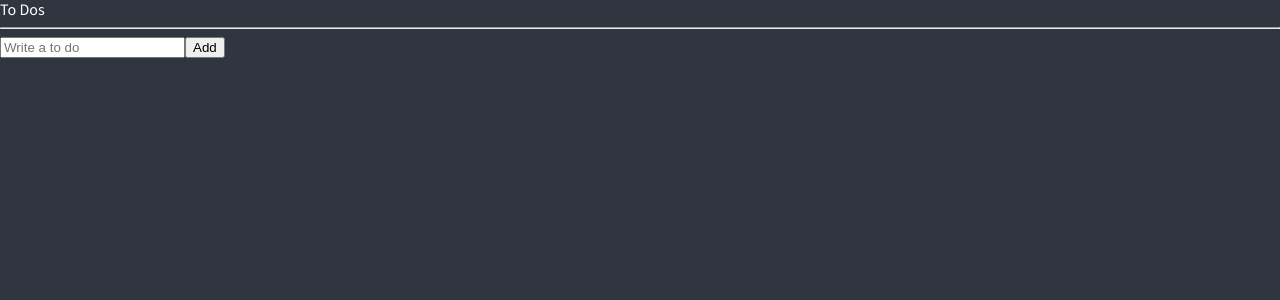
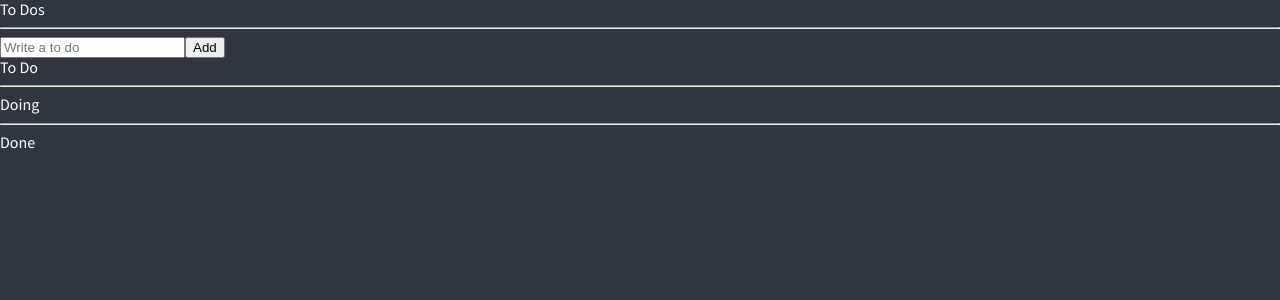
Before and after one commit to clianor/react-masterclass, a React (Create React App) app: page / in a window 1280 px wide. Shown: the top 300 px of the page. Built offline with nearby package versions, Linux system fonts and the light colour scheme.

Commit message:
Selectors part One

```diff
--- a/src/atoms.tsx
+++ b/src/atoms.tsx
@@ -1,4 +1,4 @@
-import { atom } from 'recoil';
+import { atom, selector } from 'recoil';
 
 export interface IToDo {
 	text: string;
@@ -10,3 +10,15 @@
 	key: 'toDo',
 	default: [],
 });
+
+export const toDoSelector = selector({
+	key: 'toDoSelector',
+	get: ({ get }) => {
+		const toDos = get(toDoState);
+		return [
+			toDos.filter((toDo) => toDo.category === 'TO_DO'),
+			toDos.filter((toDo) => toDo.category === 'DOING'),
+			toDos.filter((toDo) => toDo.category === 'DONE'),
+		];
+	},
+});
--- a/src/components/TodoList.tsx
+++ b/src/components/TodoList.tsx
@@ -1,20 +1,34 @@
 import { useRecoilValue } from 'recoil';
-import { toDoState } from '../atoms';
+import { toDoSelector } from '../atoms';
 import CreateToDo from './CreateToDo';
 import ToDo from './ToDo';
 
 function TodoList() {
-	const toDos = useRecoilValue(toDoState);
-	console.log(toDos);
+	const [toDo, doing, done] = useRecoilValue(toDoSelector);
 
 	return (
 		<div>
 			<h1>To Dos</h1>
 			<hr />
 			<CreateToDo />
+			<h2>To Do</h2>
 			<ul>
-				{toDos.map((toDo) => (
-					<ToDo key={toDo.id} {...toDo} />
+				{toDo.map((_toDo) => (
+					<ToDo key={_toDo.id} {..._toDo} />
+				))}
+			</ul>
+			<hr />
+			<h2>Doing</h2>
+			<ul>
+				{doing.map((_toDo) => (
+					<ToDo key={_toDo.id} {..._toDo} />
+				))}
+			</ul>
+			<hr />
+			<h2>Done</h2>
+			<ul>
+				{done.map((_toDo) => (
+					<ToDo key={_toDo.id} {..._toDo} />
 				))}
 			</ul>
 		</div>
```
